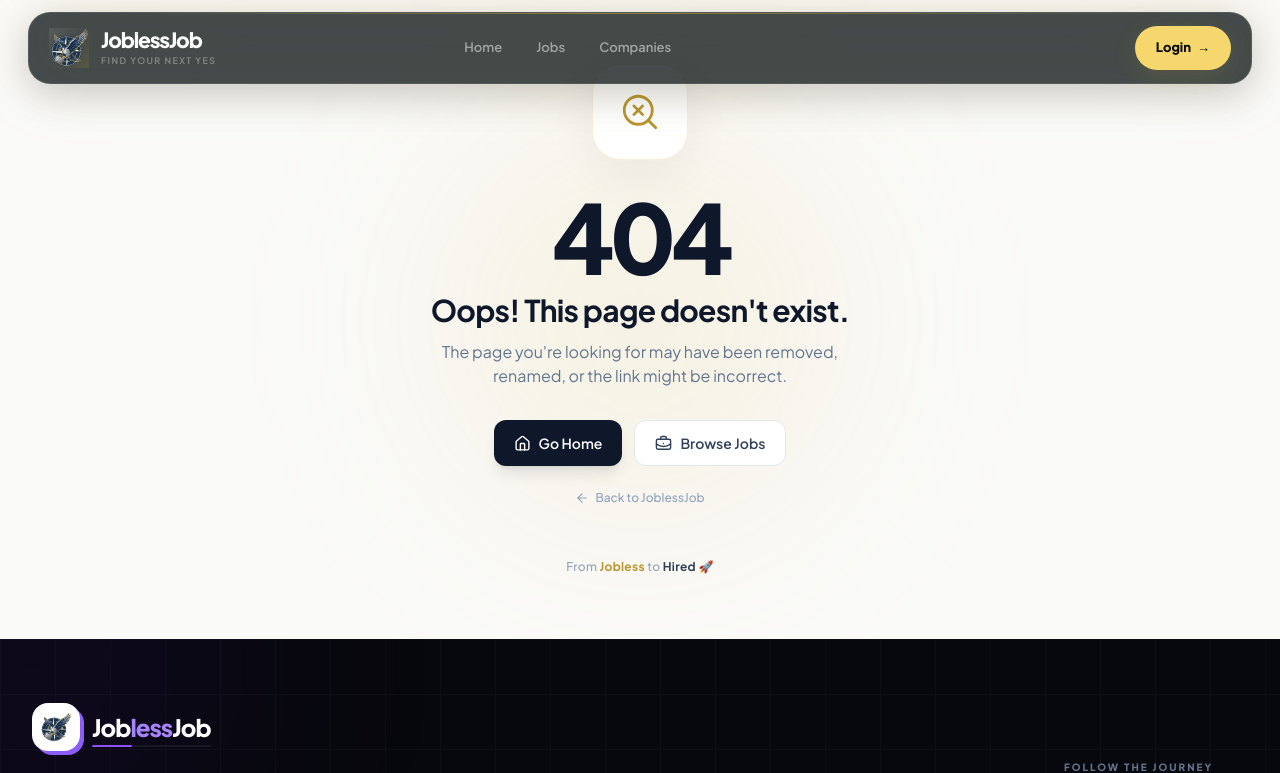
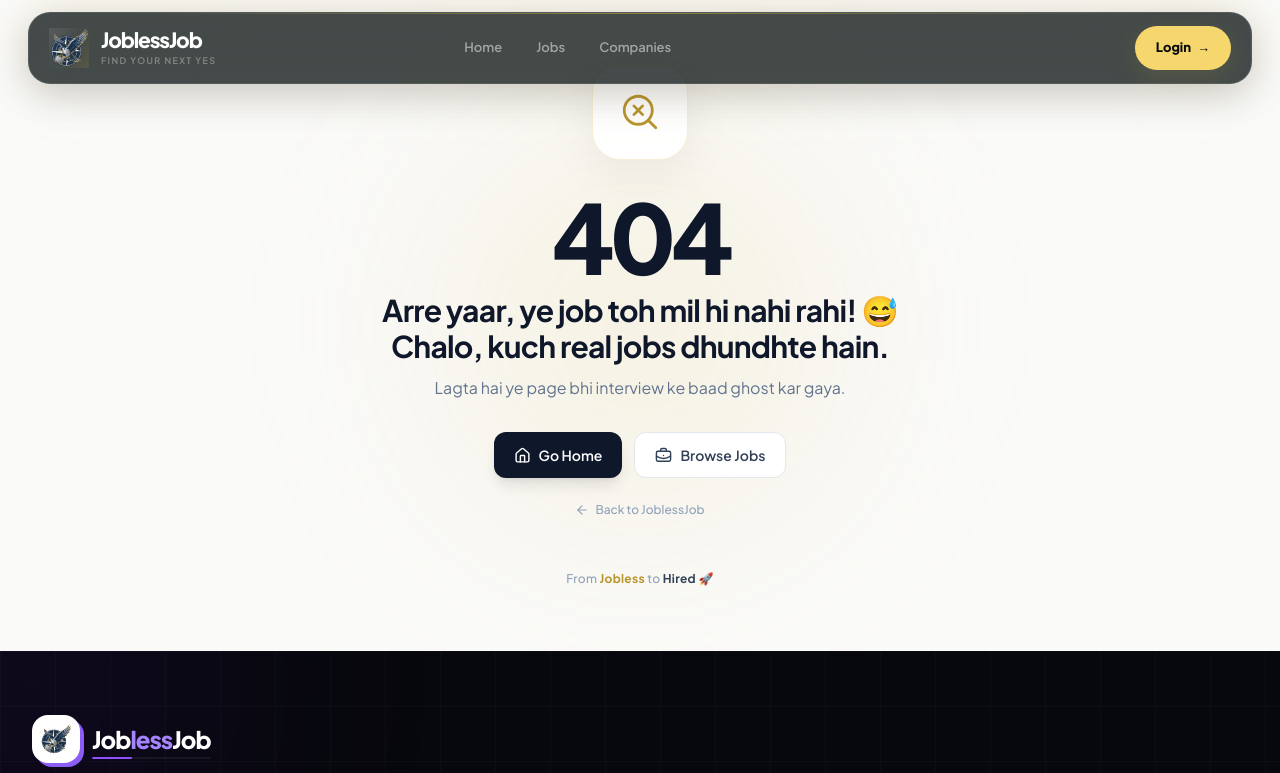
Before and after one commit to sammsidd7777/JoblessJobs, a React (Vite) app: page /hr in a window 1280 px wide. Shown: the top 773 px of the page. Built offline with nearby package versions, Linux system fonts and the light colour scheme.

Commit message:
Update NotFound.jsx

```diff
--- a/src/components/common/NotFound.jsx
+++ b/src/components/common/NotFound.jsx
@@ -28,13 +28,13 @@ const NotFound = () => {
 
           {/* Heading */}
           <h1 className="text-2xl font-bold tracking-tight sm:text-3xl">
-            Oops! This page doesn't exist.
+           Arre yaar, ye job toh mil hi nahi rahi! 😅 <br/>
+           Chalo, kuch real jobs dhundhte hain.
           </h1>
 
           {/* Description */}
           <p className="mx-auto mt-3 max-w-md text-sm leading-6 text-slate-500 sm:text-base dark:text-slate-400">
-            The page you're looking for may have been removed, renamed, or
-            the link might be incorrect.
+            Lagta hai ye page bhi interview ke baad ghost kar gaya.
           </p>
 
           {/* Actions */}
```
